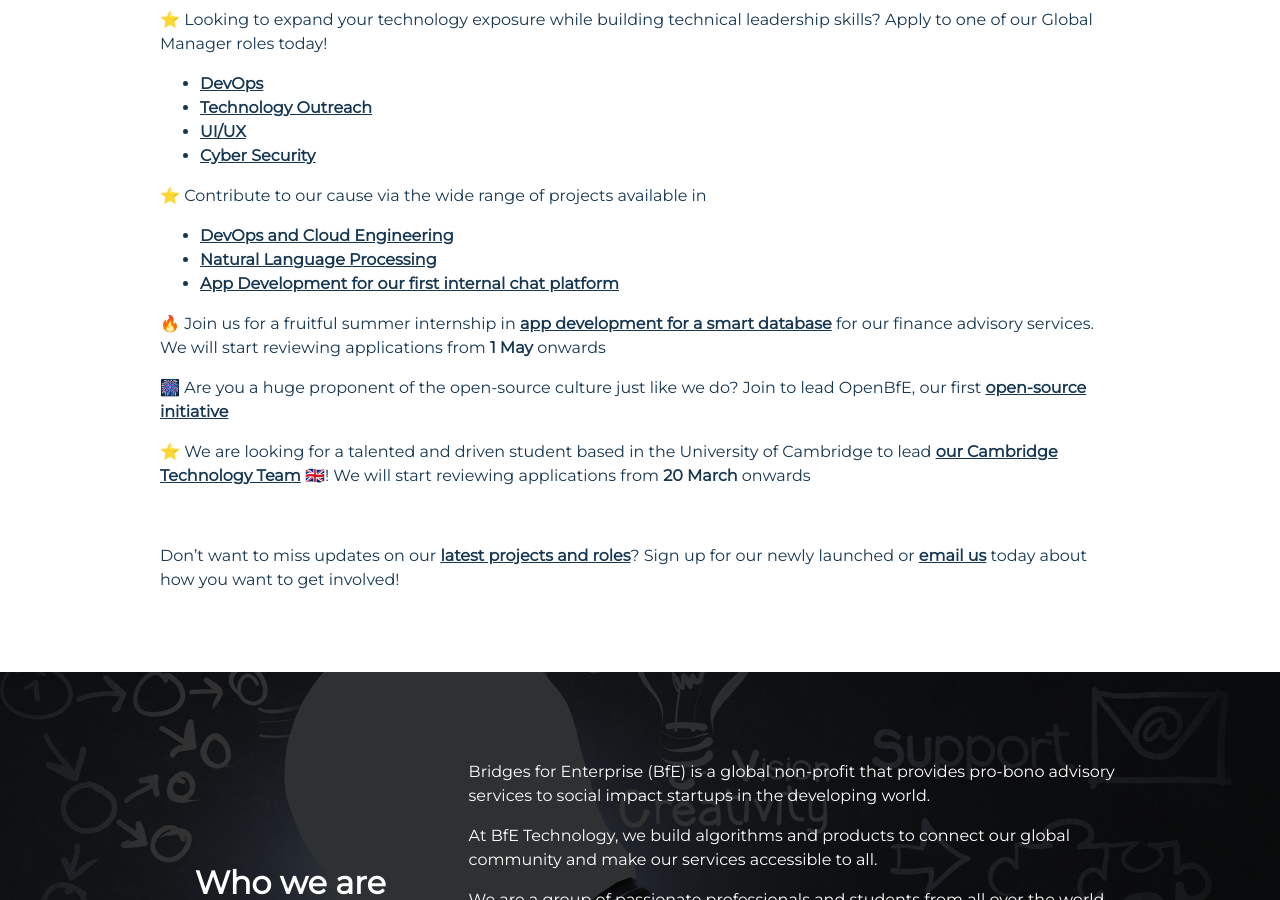
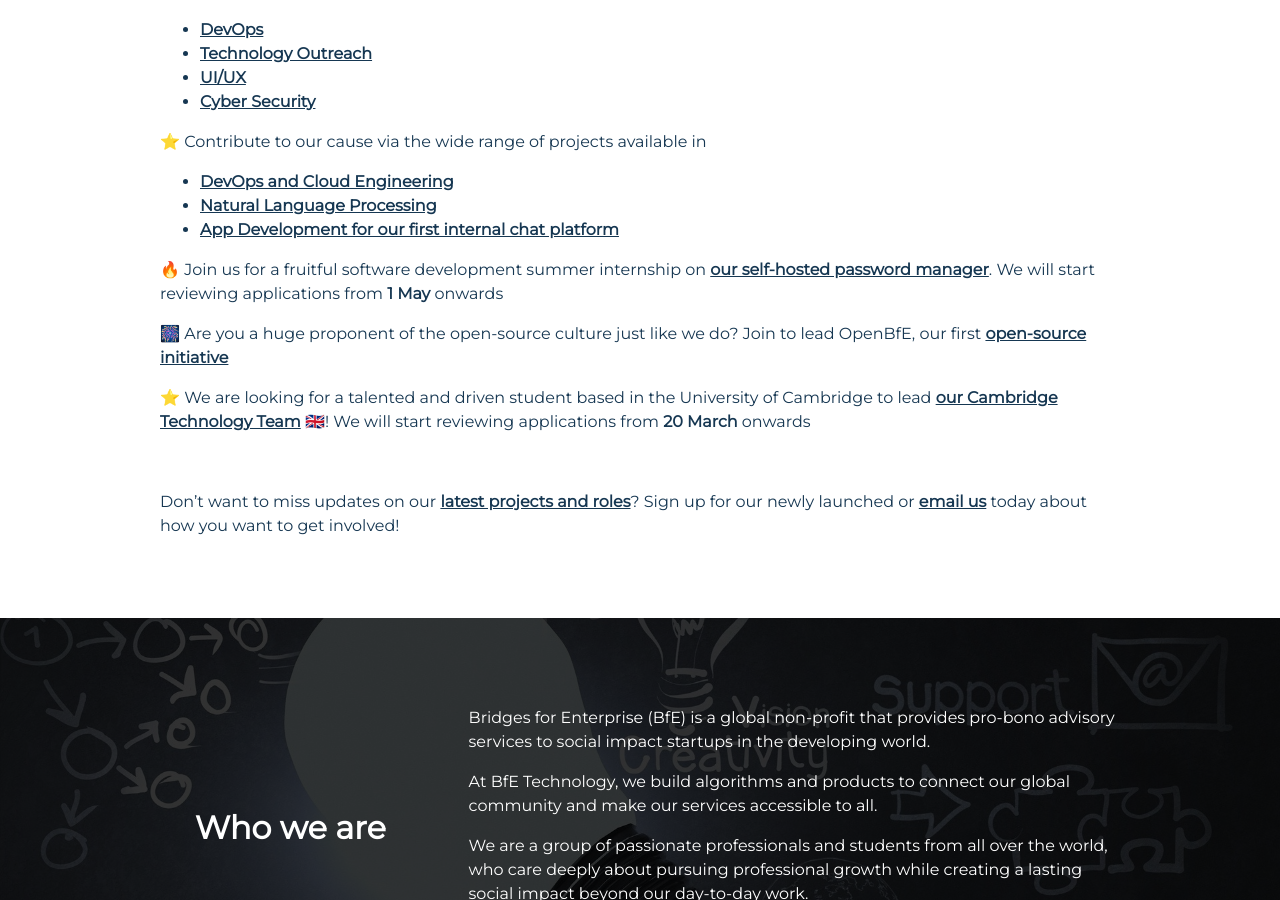
Before and after one commit to BfE-Technology/BfE-Technology.github.io, a Jekyll site: the page built from index.md, in a window 1280 px wide and 900 px high, scrolled down 1347 px. Built offline with Jekyll 4.4.1, drawn with Linux system fonts in a browser that asks for light colours; nearby versions of some CDN libraries.

Commit message:
Update index.md

```diff
--- a/index.md
+++ b/index.md
@@ -2,23 +2,23 @@
 layout: default
 ---
 
-<div markdown="1" class="force-dark-link">
+<div markdown="1" class="force-dark-link" id="recent-highlights">
 
 <br>
 
 # Recent Highlights
 
-### Project Updates
+#### Project Updates
 
 🚀 Our first <a href="https://www.bridgesforenterprise.com" target="_blank">self-hosted website</a> has now launched!
 
-### Team Updates
+#### Team Updates
 
 🎉 We are excited to onboard our new Global Analytics and Algorithm Manager and Global Product Manager 🌍
 
 🎉 We just launched a new Technology team at New York Chapter 🗽
 
-### New Openings
+#### New Openings
 
 ⭐ Looking to expand your technology exposure while building technical leadership skills? Apply to one of our Global Manager roles today!
 - <a href="https://opps.bridgesforenterprise.com/global/technology/DevOps-Project/" target="_blank">DevOps</a>
@@ -31,7 +31,7 @@ layout: default
 - <a href="https://opps.bridgesforenterprise.com/global/cambridge/singapore/new%20york/rotterdam/vancouver/technology/InvestorSelector-NLP-Project/" target="_blank">Natural Language Processing</a>
 - <a href="https://opps.bridgesforenterprise.com/global/technology/RocketChat-Project/" target="_blank">App Development for our first internal chat platform</a>
 
-🔥 Join us for a fruitful summer internship in <a href="https://opps.bridgesforenterprise.com/global/cambridge/singapore/new%20york/rotterdam/vancouver/technology/InvestorSelector-AppDev-Project/" target="_blank">app development for a smart database</a> for our finance advisory services. We will start reviewing applications from **1 May** onwards
+🔥 Join us for a fruitful software development summer internship on <a href="https://opps.bridgesforenterprise.com/global/cambridge/singapore/new%20york/rotterdam/vancouver/technology/Self-hosted-Password-Manager-Project/" target="_blank">our self-hosted password manager</a>. We will start reviewing applications from **1 May** onwards
 
 🎆 Are you a huge proponent of the open-source culture just like we do? Join to lead OpenBfE, our first <a href="https://opps.bridgesforenterprise.com/global/technology/Open-BfE/" target="_blank">open-source initiative</a>
 
```
